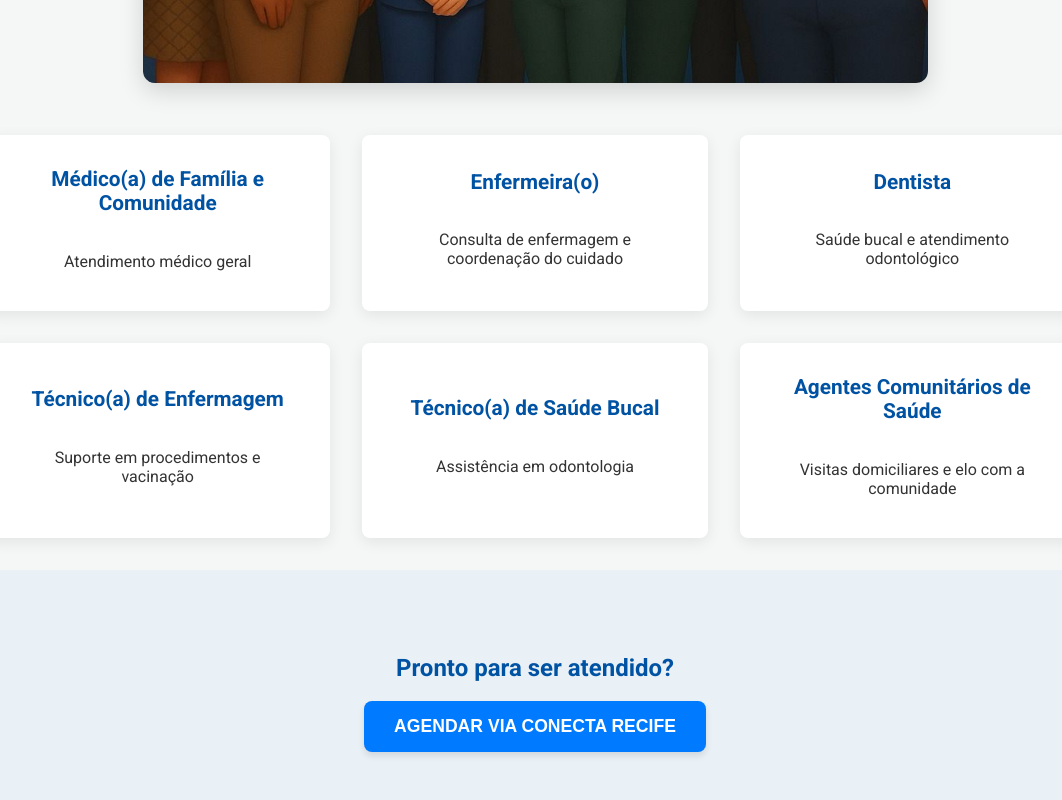
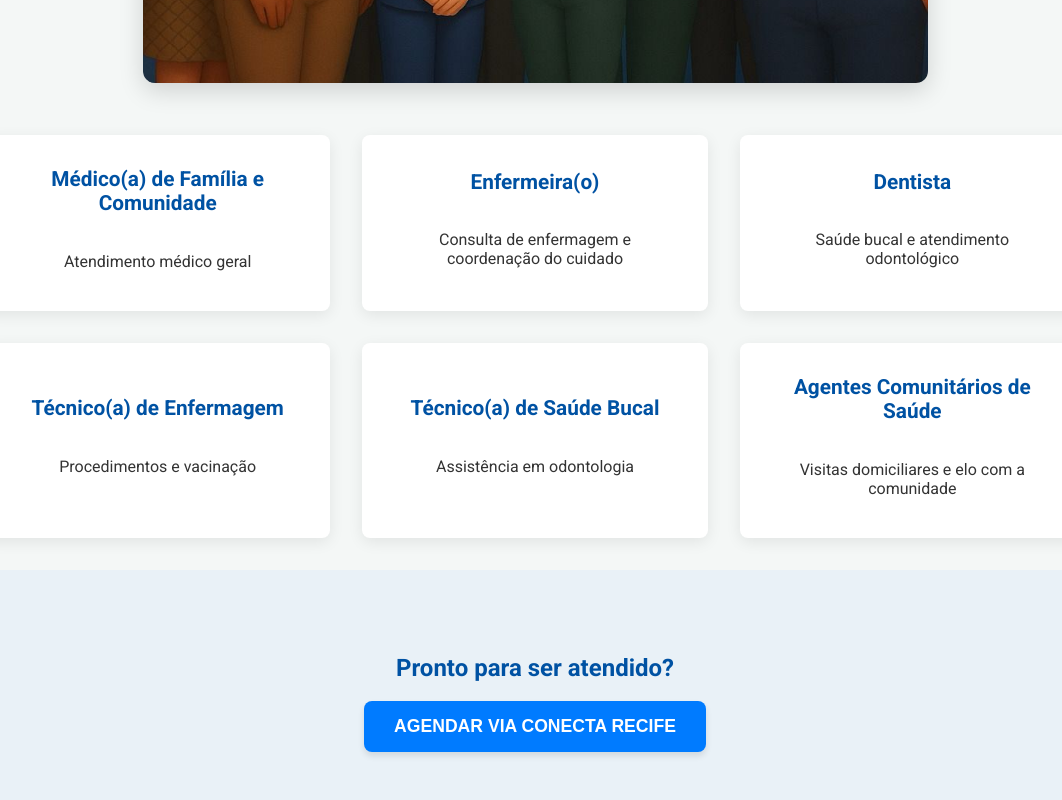
Before and after one commit to Fcc2187/About-Us-Page, a React (Create React App) app in the folder clinica-maria-rita/: page /equipe in a window 1280 px wide. Shown: the part 935-1735 px from the top of the page, without its empty margins (105-1167 px from the left). Built offline with nearby package versions, Linux system fonts and the light colour scheme.

Commit message:
changed Tecnico em enfermagem description

```diff
--- a/clinica-maria-rita/src/pages/Equipe.js
+++ b/clinica-maria-rita/src/pages/Equipe.js
@@ -7,7 +7,7 @@ const equipeData = [
   { nome: 'Médico(a) de Família e Comunidade', especialidade: 'Atendimento médico geral' },
   { nome: 'Enfermeira(o)', especialidade: 'Consulta de enfermagem e coordenação do cuidado' },
   { nome: 'Dentista', especialidade: 'Saúde bucal e atendimento odontológico' },
-  { nome: 'Técnico(a) de Enfermagem', especialidade: 'Suporte em procedimentos e vacinação' },
+  { nome: 'Técnico(a) de Enfermagem', especialidade: 'Procedimentos e vacinação' },
   { nome: 'Técnico(a) de Saúde Bucal', especialidade: 'Assistência em odontologia' },
   { nome: 'Agentes Comunitários de Saúde', especialidade: 'Visitas domiciliares e elo com a comunidade' },
 ];
```
